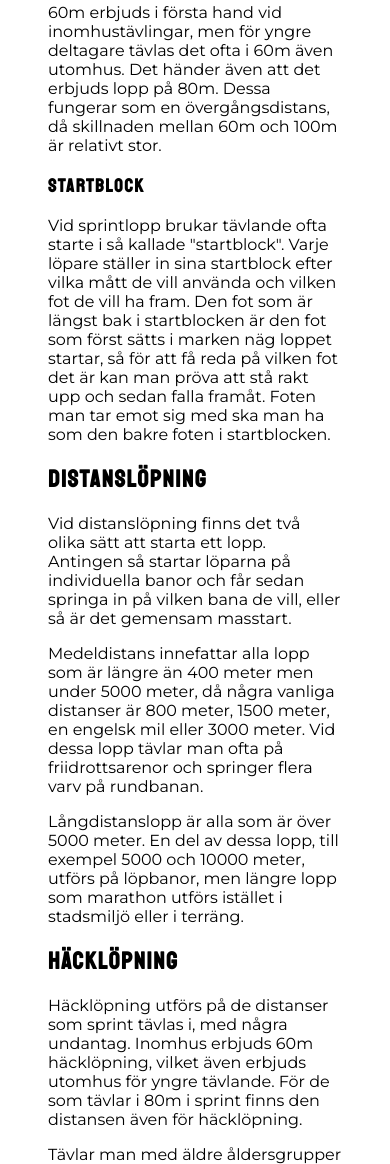
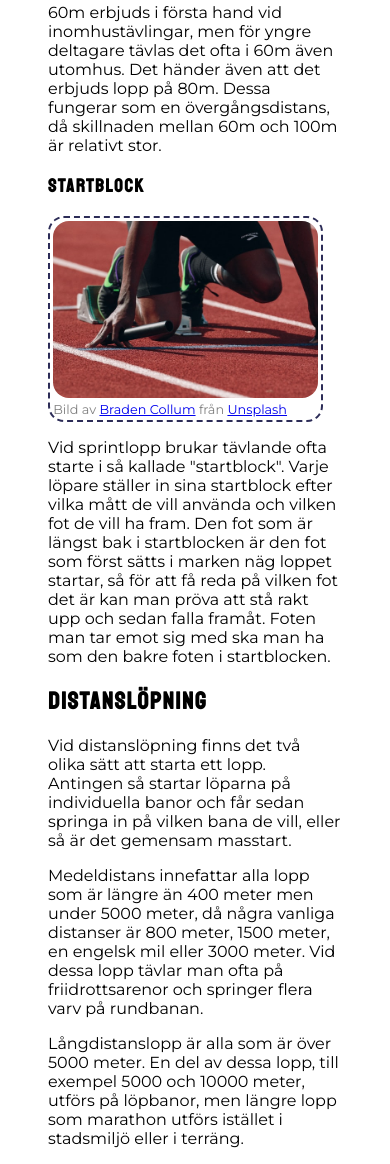
Before and after one commit to alva-selinder/projektet, a plain HTML site: page lopgrenar.html in a window 390 px wide. Shown: the part 703-1867 px from the top of the page. Drawn offline with Linux system fonts and the light colour scheme.

Commit message:
löpgrenar bilder

```diff
--- a/lopgrenar.html
+++ b/lopgrenar.html
@@ -37,6 +37,12 @@
 
             <h3>Startblock</h3>
 
+            <figure class="bild">
+                <img src="startblock.jpg" alt="En person som står i startblock.">
+                <figcaption>Bild av <a href="https://unsplash.com/@bradencollum?utm_source=unsplash&utm_medium=referral&utm_content=creditCopyText">Braden Collum</a> från <a href="https://unsplash.com/?utm_source=unsplash&utm_medium=referral&utm_content=creditCopyText">Unsplash</a>
+                </figcaption>
+            </figure>
+
             <p>Vid sprintlopp brukar tävlande ofta starte i så kallade "startblock". Varje löpare ställer in sina startblock efter vilka mått de vill använda och vilken fot de vill ha fram. Den fot som är längst bak i startblocken är den fot som först sätts i marken näg loppet startar, så för att få reda på vilken fot det är kan man pröva att stå rakt upp och sedan falla framåt. Foten man tar emot sig med ska man ha som den bakre foten i startblocken.</p>
         </div> <!-- Sprint -->
 
@@ -63,7 +69,14 @@
         <div class="hinder">
             <h2>Hinder</h2>
 
+            <figure class="bild">
+                <img src="vattengrav.jpg" alt="En grupp löpare som hoppar över ett hinder och ner i en vattengrav.">
+                <figcaption>Bild av <a href="https://pixabay.com/sv/users/pexels-2286921/?utm_source=link-attribution&amp;utm_medium=referral&amp;utm_campaign=image&amp;utm_content=1834465">Pexels</a> från <a href="https://pixabay.com/sv/?utm_source=link-attribution&amp;utm_medium=referral&amp;utm_campaign=image&amp;utm_content=1834465">Pixabay</a></figcaption>
+            </figure>
+
             <p>Hinderlopp är ofta 3000 meter långa och löps utomhus. Man löper runt på rundbanan där häckar är utsatta, och man behöver även ta sig över ett hinder med vattengrav bakom. Löparna får då springa utanför den vanliga rundbanan för att ta sig över vattengraven. Det är svårt att hoppa över hela vattengraven, så man får räkna med att bli blöt.</p>
+
+
         </div> <!-- Hinder -->
     </div>
 
--- a/style.css
+++ b/style.css
@@ -21,12 +21,53 @@ body {
 }
 
 h1, h2, h3, h4, h5, h6 {
-    font-family: 'Staatliches', cursive;
+    font-family: 'Staatliches', sans-serif;
     letter-spacing: 0.1rem;
 }
 
-p {
+p, figcaption {
     font-family: 'Montserrat', Arial, Helvetica, sans-serif;
+}
+
+figcaption {
+    font-size: 0.8rem;
+    color: grey;
+
+    overflow: visible;
+}
+
+figure {
+    border: 2px dashed #2c2c57;
+    padding: 0.2rem;
+    border-radius: 1rem;
+    margin: 0;
+}
+
+img {
+    max-width: 300px;
+    display: inline-block;
+    border-radius: 1rem;
+}
+
+.bild {
+    float: right;
+}
+
+@media screen and (max-width: 992px) {
+    img {
+        max-width: 250px;
+    }
+}
+
+@media screen and (max-width: 600px) {
+    .bild {
+        float: none;
+        max-width: 90%;
+    }
+
+    img {
+        max-width: 100%;
+    }
 }
 
 /*----- HEADER -----*/
@@ -138,7 +179,7 @@ nav a:hover {
     grid-row: 3 / span 1;
 }
 
-@media screen and (max-width: 600px) {
+@media screen and (max-width: 992px) {
     .content {
         grid-column: 1 / -1;
     }
@@ -192,7 +233,7 @@ noscript {
     font-size: 0.8rem;
 }
 
-@media  (max-width: 600px) {
+@media  (max-width: 992px) {
     .aside {
         display: none;
     }
@@ -246,10 +287,13 @@ footer {
 }
 
 .kategori img {
-    padding-right: 1rem;
+    margin-right: 1rem;
+    padding: 0.2rem;
 
     height: 150px;
     width: 150px;
+
+    border: 2px dashed #2c2c57;
 }
 
 .infotext a {
```
Also changed, not shown: startblock.jpg (added), vattengrav.jpg (added).
